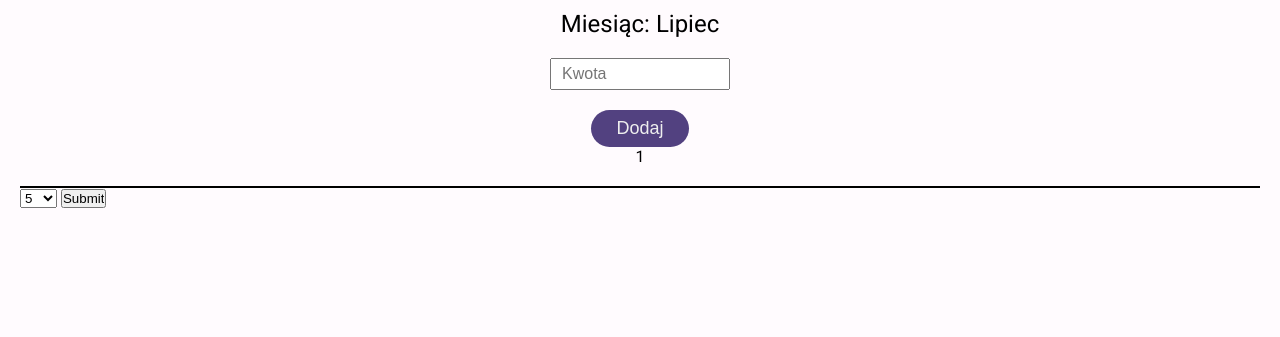
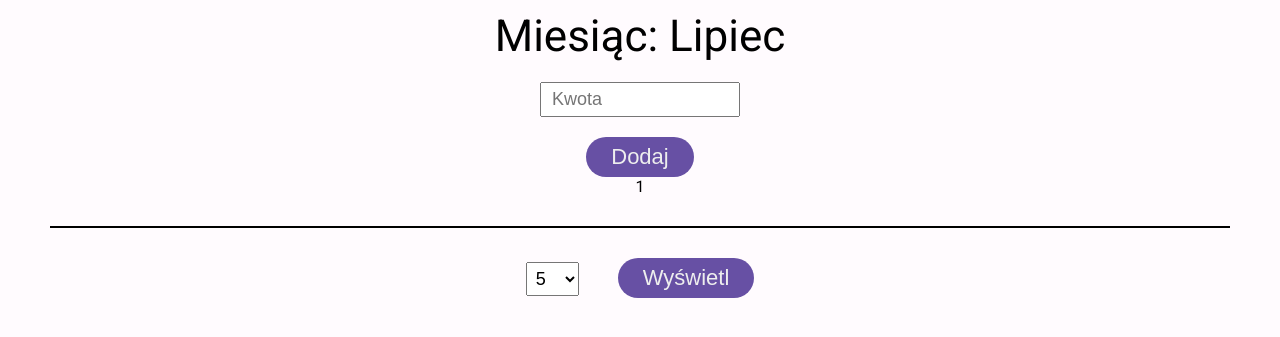
Before and after one commit to MGergont/strona_projekt_finanse, a PHP site: page /podstrony/przychod.php in a window 1280 px wide. Shown: the part 141-478 px from the top of the page. Run offline with PHP 8.4, Linux system fonts and the light colour scheme; a user stored in the database is signed in; some libraries are stand-ins or nearby versions.

Commit message:
Front v0.6.1

```diff
--- a/css/przychod.css
+++ b/css/przychod.css
@@ -1,5 +1,5 @@
 .przychod {
-    padding: 10px 20px 20px;
+    padding: 10px 20px;
 }
 
 .dodajPrzychod {
@@ -8,12 +8,12 @@
     justify-content: center;
     align-items: center;
     padding-bottom: 20px;
-    border-bottom: 2px solid;
+    border-bottom: 2px solid black;
 }
 
 .dodajPrzychod p {
     text-transform: capitalize;
-    font-size: 24px;
+    font-size: 26px;
 }
 
 .dodajPrzychod form {
@@ -31,31 +31,31 @@
 }
 
 .dodajPrzychod form input:nth-of-type(2) {
-    padding: 8px 25px;
+    padding: 7px 25px;
     border: 0px;
     border-radius: 20px;
-    background-color: #524180;
+    background-color: #6750A4;
     color: #eee;
-    font-size: 18px;
+    font-size: 16px;
 }
 
-.listaPrzychod {
-    padding: 20px;
+.wyswietlPrzychod {
+    padding: 20px 10px 10px;
     text-align: center;
 }
 
-.listaPrzychod select {
+.wyswietlPrzychod select {
     font-size: 16px;
     padding: 5px;
     margin-right: 25px;
 }
 
-.listaPrzychod input {
-    font-size: 18px;
-    padding: 8px 25px;
+.wyswietlPrzychod input {
+    font-size: 16px;
+    padding: 7px 25px;
     border: 0px;
     border-radius: 20px;
-    background-color: #524180;
+    background-color: #6750A4;
     color: #eee;
 }
 
@@ -64,21 +64,200 @@
 }
 
 .przychod ul li {
+    width: 100%;
     text-align: center;
-    padding: 15px 10px;
+    /* padding: 10px 0;
+    border-bottom: 1px solid black; */
+    padding: 15px;
+    background-color: #FFD8E4;
+    border-radius: 20px;
+    margin: 20px 0;
 }
 
-/* ------------ PRZYCHODY_MEDIA_Q -------------- */
 
-@media screen and (min-width: 360px) {}
+@media screen and (min-width: 411px) {
+    .przychod {
+        padding: 10px 30px;
+    }
 
-@media screen and (min-width: 411px) {}
+    .dodajPrzychod {
+        padding-bottom: 30px;
+    }
 
-@media screen and (min-width: 640px) {}
+    .dodajPrzychod p {
+        font-size: 30px;
+    }
 
-@media screen and (min-width: 768px) {}
+    .dodajPrzychod form input:nth-of-type(1) {
+        font-size: 18px;
+        width: 200px;
+    }
 
-@media screen and (min-width: 1024px) {}
+    .dodajPrzychod form input:nth-of-type(2) {
+        font-size: 18px;
+    }
+
+    .wyswietlPrzychod input {
+        font-size: 18px;
+    }
+
+    .przychod ul li {
+        font-size: 18px;
+    }
+}
+
+@media screen and (min-width: 640px) {
+
+    .przychod {
+        padding: 10px 40px;
+    }
+
+    .dodajPrzychod p {
+        font-size: 34px;
+    }
+
+    .dodajPrzychod form input:nth-of-type(2) {
+        font-size: 20px;
+    }
+
+    .wyswietlPrzychod {
+        padding: 30px 10px 10px;
+    }
+
+    .wyswietlPrzychod select {
+        font-size: 18px;
+        margin-right: 35px;
+    }
+
+    .wyswietlPrzychod input {
+        font-size: 20px;
+    }
+
+    .przychod ul li {
+        font-size: 20px;
+    }
+}
+
+@media screen and (min-width: 768px) {
+    .przychod {
+        padding: 10px 50px;
+    }
+
+    .dodajPrzychod p {
+        font-size: 40px;
+    }
+
+    .dodajPrzychod form input:nth-of-type(2) {
+        font-size: 20px;
+    }
+
+    .wyswietlPrzychod {
+        padding: 30px 10px 10px;
+    }
+
+    .wyswietlPrzychod select {
+        font-size: 18px;
+        margin-right: 35px;
+    }
+
+    .wyswietlPrzychod input {
+        font-size: 20px;
+    }
+
+    .przychod ul li {
+        font-size: 20px;
+    }
+}
+
+@media screen and (min-width: 1024px) {
+
+    .dodajPrzychod p {
+        font-size: 44px;
+    }
+
+    .dodajPrzychod form input:nth-of-type(2) {
+        font-size: 22px;
+    }
+
+    .wyswietlPrzychod {
+        padding: 30px 10px 10px;
+    }
+
+    .wyswietlPrzychod select {
+        font-size: 18px;
+        margin-right: 35px;
+    }
+
+    .wyswietlPrzychod input {
+        font-size: 22px;
+    }
+
+    .przychod ul li {
+        font-size: 22px;
+    }
+}
+
+@media screen and (min-width: 1366px) {
+
+    .dodajPrzychod {
+        padding-bottom: 40px;
+    }
+
+    .dodajPrzychod p {
+        font-size: 56px;
+    }
+
+    .dodajPrzychod form input:nth-of-type(1) {
+        font-size: 22px;
+        width: 280px;
+    }
+
+    .dodajPrzychod form input:nth-of-type(2) {
+        font-size: 24px;
+    }
+
+    .wyswietlPrzychod {
+        padding: 40px 10px 10px;
+    }
+
+    .wyswietlPrzychod input {
+        font-size: 24px;
+    }
+
+}
+
+@media screen and (min-width: 1600px) {
+
+    .dodajPrzychod p {
+        font-size: 56px;
+    }
+
+    .dodajPrzychod form input:nth-of-type(1) {
+        width: 300px;
+    }
+
+    .przychod ul {
+        display: flex;
+        justify-content: space-around;
+        flex-wrap: wrap;
+    }
+
+    .przychod ul li {
+        width: 48%;
+        padding: 25px 20px;
+    }
+}
+
+@media screen and (min-width: 1920px) {
+
+    .dodajPrzychod p {
+        font-size: 62px;
+    }
+
+    .przychod ul li {
+        font-size: 24px;
+    }
+}
 
 /* width --- 320 - 360 - 411 - 768 - 1024 - 1366 - 1920 */
 
--- a/podstrony/konto.php
+++ b/podstrony/konto.php
@@ -130,8 +130,6 @@ if(isset($_POST['hasloAfter'])){
 
     </div>
 
-
-
     <script src="../js/script.js"></script>
 </body>
 
--- a/podstrony/przychod.php
+++ b/podstrony/przychod.php
@@ -80,6 +80,7 @@ if(isset($_POST['add_cost'])){
     <header class="title">
         <h2>przychody</h2>
     </header>
+
     <section class="przychod">
 
         <div class="dodajPrzychod">
@@ -101,8 +102,9 @@ if(isset($_POST['add_cost'])){
                 <option value="10">10</option>
                 <option value="15">15</option>
             </select>
-            <input type="submit">
+            <input type="submit" value="Wyświetl">
         </form>
+
         <ul>
             <?php
 
```
